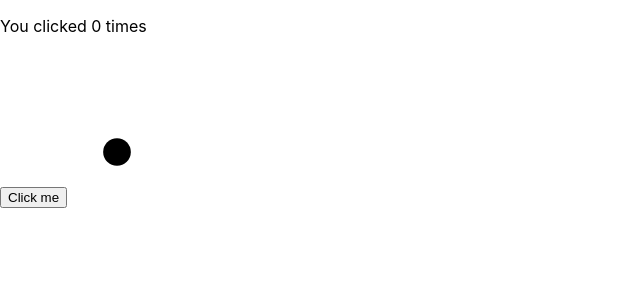
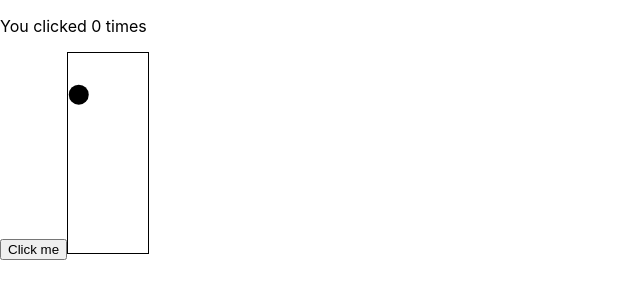
Before and after one commit to raphaelhaehnel/cluster-maker, a React (Create React App) app: page / in a window 1280 px wide. Shown: the top 300 px of the page, without its empty margins (0-640 px from the left). Built offline with nearby package versions, Linux system fonts and the light colour scheme.

Commit message:
boundary conditions fixed

```diff
--- a/src/App.tsx
+++ b/src/App.tsx
@@ -4,16 +4,52 @@ import "./App.css";
 import Canvas from "./canvas";
 
 function App() {
+  function resizeCanvasToDisplaySize(canvas: HTMLCanvasElement) {
+    // const { width, height } = canvas.getBoundingClientRect();
+    const width = 80;
+    const height = 200;
+
+    if (canvas.width !== width || canvas.height !== height) {
+      canvas.width = width;
+      canvas.height = height;
+      return true; // here you can return some usefull information like delta width and delta height instead of just true
+      // this information can be used in the next redraw...
+    }
+
+    return false;
+  }
+
   const draw = (ctx: CanvasRenderingContext2D, frameCount: number) => {
-    ctx.clearRect(0, 0, ctx.canvas.width, ctx.canvas.height);
+    const radius = 10;
+    const width = ctx.canvas.width;
+    var x: number;
+    frameCount = frameCount / 4;
+
+    if (Math.floor(frameCount / (width - 2 * radius)) % 2 == 0) {
+      x = radius + (frameCount % (width - 2 * radius));
+    } else {
+      x = width - radius - (frameCount % (width - 2 * radius));
+    }
+    ctx.clearRect(0, 0, width, ctx.canvas.height);
     ctx.fillStyle = "#000000";
     ctx.beginPath();
-    ctx.arc(50, 100, 20 * Math.sin(frameCount * 0.05) ** 2, 0, 2 * Math.PI);
+    // ctx.arc(50, 100, 20 * Math.sin(frameCount * 0.05) ** 2, 0, 2 * Math.PI);
+
+    ctx.arc(
+      x, //x    10 + 25
+      50 + 10 * Math.sin(0.2 * frameCount), //y
+      radius, //radius
+      0,
+      2 * Math.PI
+    );
+
     ctx.fill();
   };
 
   const [count, setCount] = useState(0);
-  const [myCanvas, setCanvas] = useState(<Canvas draw={draw} />);
+  const [myCanvas, setCanvas] = useState(
+    <Canvas draw={draw} resize={resizeCanvasToDisplaySize} />
+  );
 
   useEffect(() => {
     document.title = `${count}`;
--- a/src/canvas.tsx
+++ b/src/canvas.tsx
@@ -2,8 +2,7 @@ import React, { useRef, useEffect } from "react";
 import CanvasProps from "./interfaces/canvasProps";
 
 const Canvas = (props: CanvasProps) => {
-  const { draw, ...rest } = props;
-
+  const { draw, resize, ...rest } = props;
   const canvasRef = useRef<HTMLCanvasElement>(null);
 
   useEffect(() => {
@@ -12,8 +11,11 @@ const Canvas = (props: CanvasProps) => {
     let frameCount = 0;
     let animationFrameId: number;
 
+    resize(canvas!);
+    canvas!.style.border = "1px solid #000";
+
     if (context == null) {
-      console.log("error");
+      console.error("context is null");
       return;
     }
 
@@ -29,7 +31,7 @@ const Canvas = (props: CanvasProps) => {
     };
   }, [draw]);
 
-  return <canvas ref={canvasRef} {...props} />;
+  return <canvas ref={canvasRef} />; // Removed {...props}
 };
 
 export default Canvas;
--- a/src/interfaces/canvasProps.tsx
+++ b/src/interfaces/canvasProps.tsx
@@ -3,4 +3,5 @@ export default interface CanvasProps {
   //   age: number;
   //   country: string;
   draw(ctx: CanvasRenderingContext2D, frameCount: number): void;
+  resize(canvas: HTMLCanvasElement): void;
 }
--- /dev/null
+++ b/src/physics/artificial_wold.ts
@@ -0,0 +1,3 @@
+export default class ArticifialWorld {
+
+}
--- /dev/null
+++ b/src/physics/constants.ts
@@ -0,0 +1,2 @@
+export declare const FAR_FIELD = 50;
+export declare const K = 50;
```
Also changed, not shown: src/physics/particle.ts (added, +68 -0 lines).
